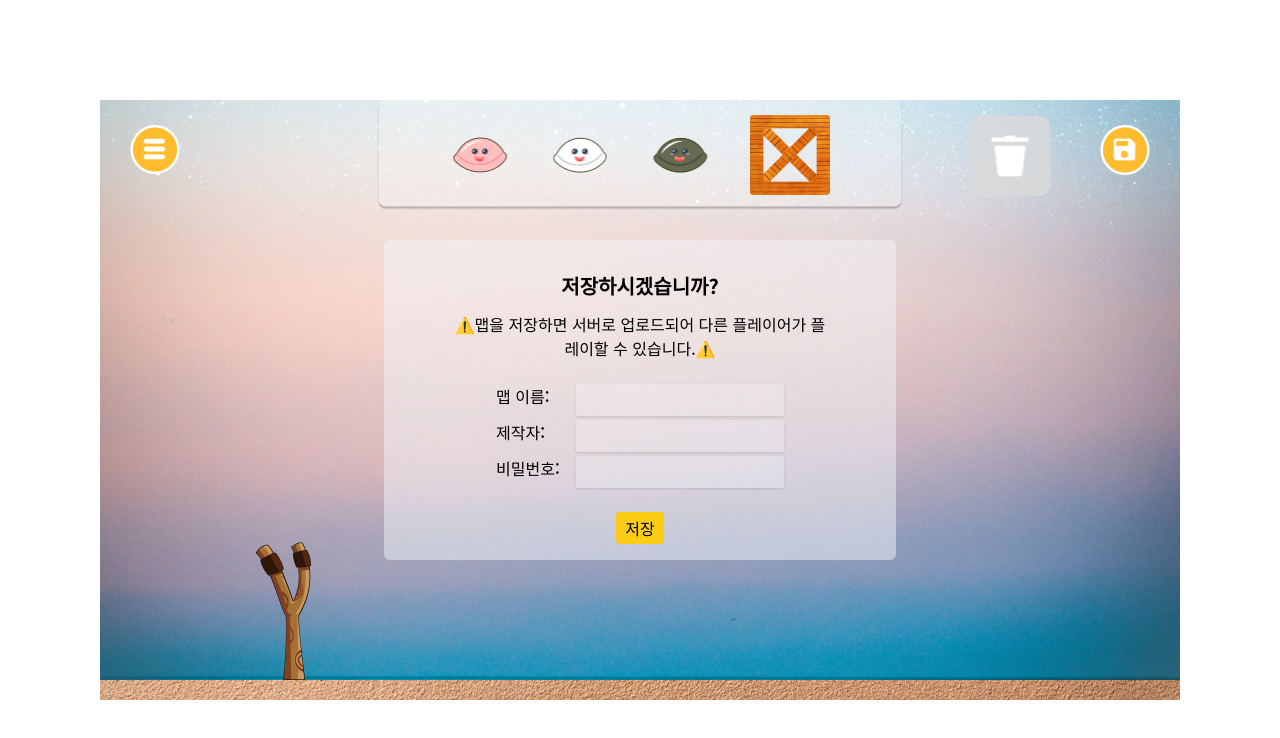
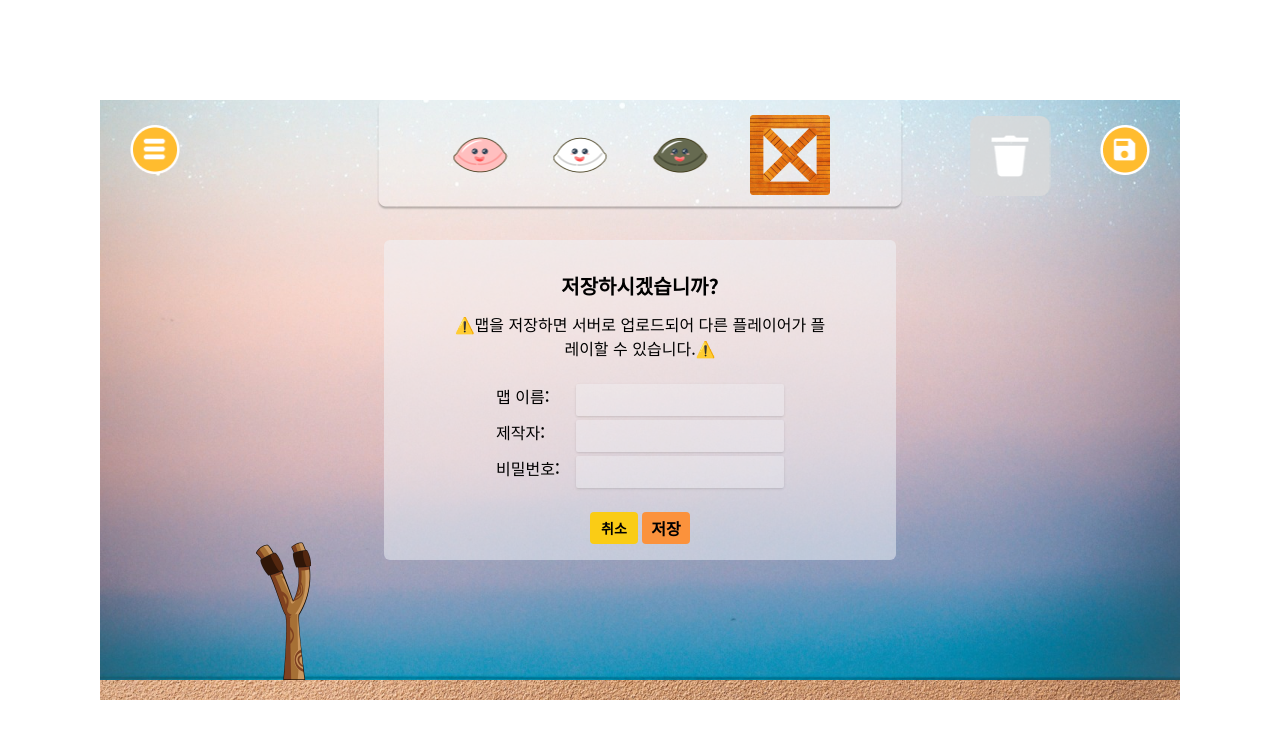
Before and after one commit to 0917ba/songpyeon-archer, a Next.js app: page /create in a window 1280 px wide. Both pictures are taken after a click on the button 1125 px from the left and 150 px from the top of the page. Shown: the top 738 px of the page. Built offline with nearby package versions, Linux system fonts and the light colour scheme; a web font is replaced by a local one.

Commit message:
맵 제작 취소 버튼 추가

```diff
--- a/src/app/create/page.tsx
+++ b/src/app/create/page.tsx
@@ -9,27 +9,14 @@ import {
   MouseConstraint,
   Body,
   Events,
-  Constraint,
-  Vector,
   Engine,
   Composite,
 } from 'matter-js';
-import {
-  BAND_STROKE,
-  BAND_COLOR,
-  BAND_RADIUS,
-  SLING_POINT_LEFT,
-  SLING_POINT_RIGHT,
-  SLING_POINT_CENTER,
-  MAX_STRETCH,
-} from '@/constants/slingshot';
 import { useEffect, useRef, useState } from 'react';
 import Floor from '@/objects/Floor';
-import Stone from '@/objects/Stone';
 import Block from '@/objects/Block';
 import Target from '@/objects/Target';
 import engine from '@/lib/engine';
-import HomeButton from '@/components/HomeButton';
 import Stage, { BlockInfo, TargetInfo } from '@/objects/Stage';
 import SaveButton from '@/components/SaveButton';
 import MapSave from '@/components/MapSave';
@@ -272,7 +259,7 @@ export default function Page() {
       <div className="absolute top-[25px] right-[30px]">
         <SaveButton onClick={saveStage} />
       </div>
-      {ended && <MapSave stage={stage} />}
+      {ended && <MapSave stage={stage} setEnded={() => setEnded(false)} />}
 
       <canvas ref={canvasRef} />
     </div>
--- a/src/components/MapSave.tsx
+++ b/src/components/MapSave.tsx
@@ -7,9 +7,10 @@ import { useRouter } from 'next/navigation';
 
 interface Props {
   stage: Stage;
+  setEnded: () => void;
 }
 
-export default function MapSave({ stage }: Props) {
+export default function MapSave({ stage, setEnded }: Props) {
   const [name, setName] = useState('');
   const [author, setAuthor] = useState('');
   const [password, setPassword] = useState('');
@@ -99,10 +100,16 @@ export default function MapSave({ stage }: Props) {
             />
           </div>
         </div>
-        <div>
+        <div className="flex gap-1">
+          <button
+            onClick={setEnded}
+            className="flex justify-center items-center w-12 h-8 text-sm font-semibold bg-yellow-400 rounded"
+          >
+            취소
+          </button>
           <button
             onClick={onClick}
-            className="rounded font-medium w-12 h-8 bg-yellow-400"
+            className="rounded font-semibold w-12 h-8 bg-orange-400"
           >
             저장
           </button>
```
